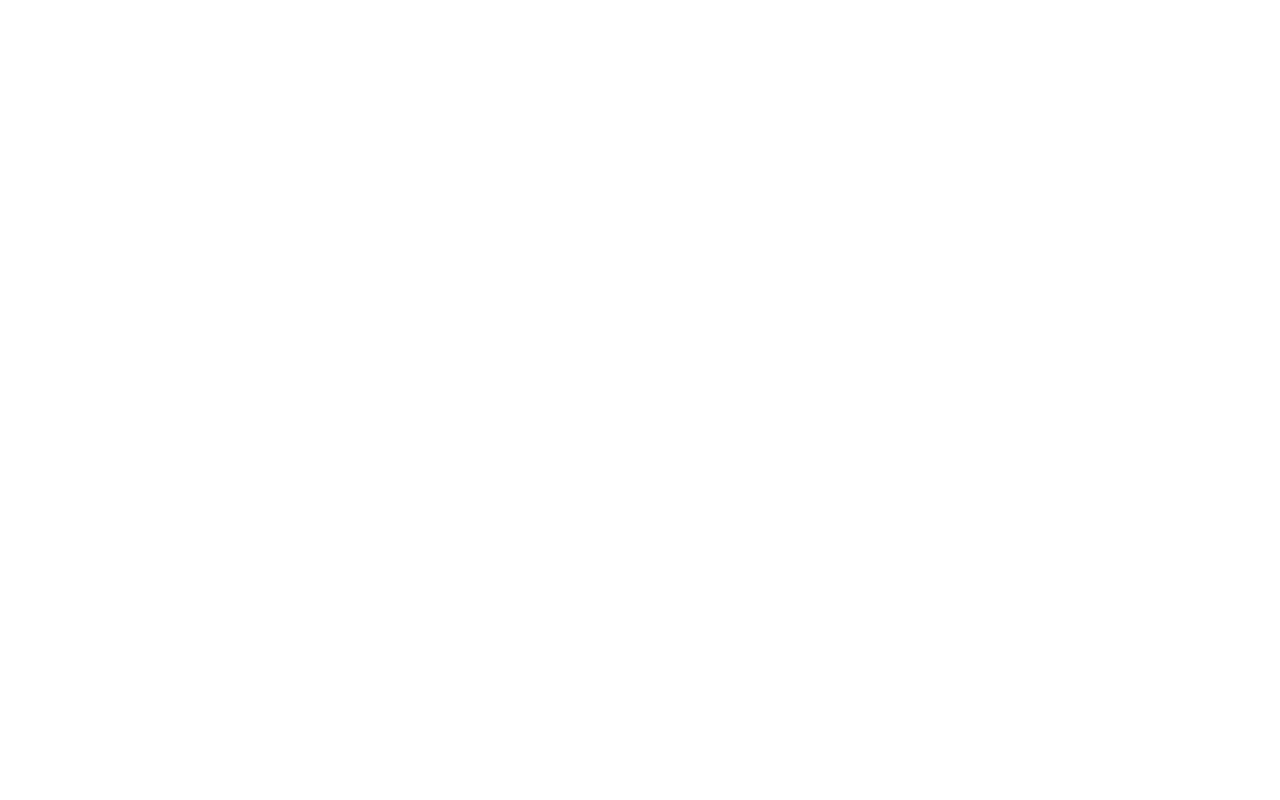
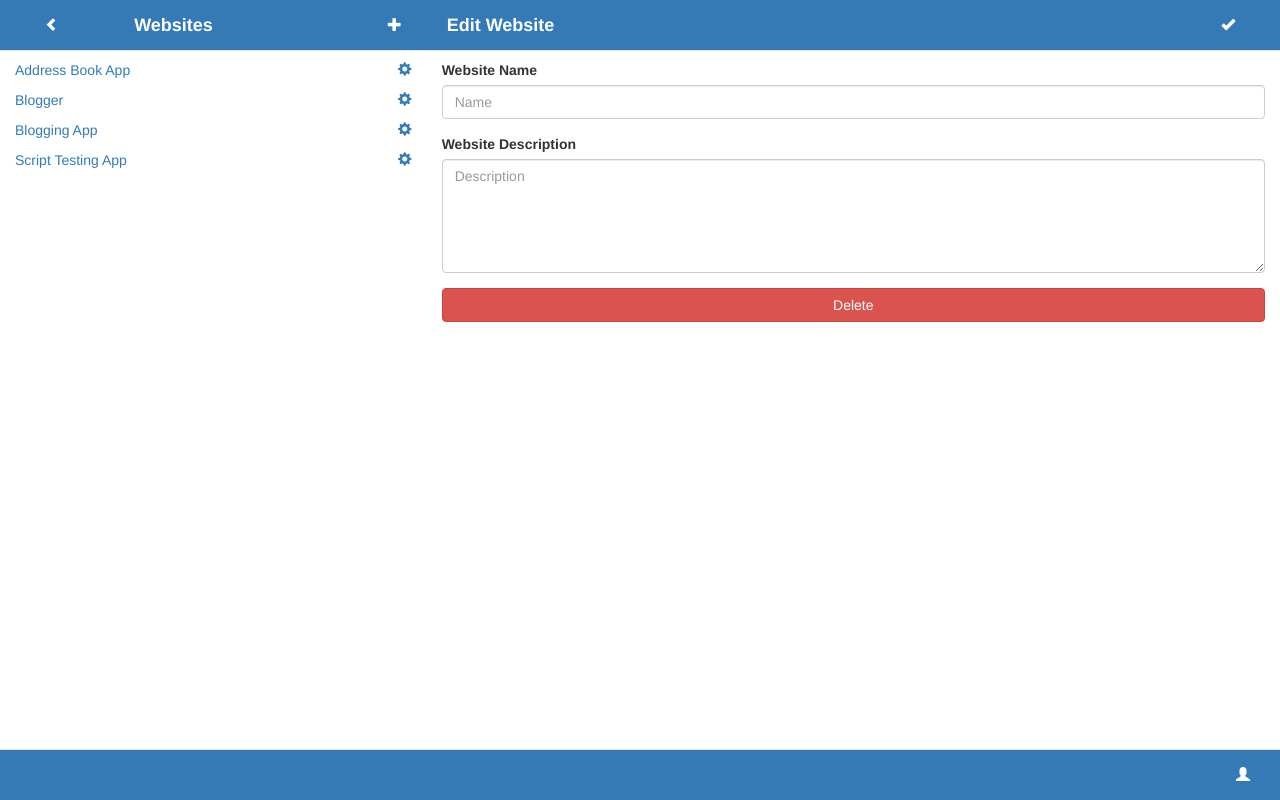
Before and after one commit to Breezen/NEU-wang-xiao-webdev, a website: page public/assignment/website/website-edit.html in a window 1280 px wide. Drawn offline with nearby package versions, Linux system fonts and the light colour scheme.

Commit message:
website-edit done

```diff
--- a/public/assignment/website/website-edit.html
+++ b/public/assignment/website/website-edit.html
@@ -0,0 +1,118 @@
+<!DOCTYPE html>
+<html lang="en">
+<head>
+    <meta charset="UTF-8">
+    <meta name="viewport" content="width=device-width, initial-scale=1">
+    <title>Title</title>
+    <link href="https://maxcdn.bootstrapcdn.com/bootstrap/3.3.6/css/bootstrap.min.css" rel="stylesheet"/>
+    <link href="../css/style.css" rel="stylesheet"/>
+    <link href="../css/website.css" rel="stylesheet"/>
+</head>
+<body>
+
+<nav class="navbar navbar-default navbar-fixed-top">
+    <div class="container-fluid bg-primary">
+        <div class="navbar-header row">
+            <div class="col-xs-1">
+                <p class="navbar-text">
+                    <a href="website-list.html" class="navbar-link">
+                        <span class="glyphicon glyphicon-chevron-left bg-primary"></span>
+                    </a>
+                </p>
+            </div>
+            <div class="col-sm-3 hidden-xs">
+                <a class="navbar-brand" href="#">
+                    <strong class="bg-primary">Websites</strong>
+                </a>
+                <p class="navbar-text pull-right">
+                    <a href="website-new.html" class="navbar-link">
+                        <span class="glyphicon glyphicon-plus bg-primary"></span>
+                    </a>
+                </p>
+            </div>
+            <div class="col-sm-8">
+                <a class="navbar-brand" href="#">
+                    <strong class="bg-primary">Edit Website</strong>
+                </a>
+                <p class="navbar-text pull-right">
+                    <a href="website-list.html" class="navbar-link">
+                        <span class="glyphicon glyphicon-ok bg-primary"></span>
+                    </a>
+                </p>
+            </div>
+        </div>
+    </div>
+</nav>
+
+<div class="container-fluid">
+    <div class="row">
+        <div class="col-sm-4 hidden-xs">
+            <div class="row">
+                <p class="text-blue pull-left margin-left-15">
+                    <a href="../page/page-list.html" class="href">Address Book App</a>
+                </p>
+                <p class="pull-right">
+                    <a href="website-edit.html">
+                        <span class="glyphicon glyphicon-cog text-blue margin-right-15"></span>
+                    </a>
+                </p>
+            </div>
+            <div class="row">
+                <p class="text-blue pull-left margin-left-15">
+                    <a href="../page/page-list.html" class="href">Blogger</a>
+                </p>
+                <p class="pull-right">
+                    <a href="website-edit.html">
+                        <span class="glyphicon glyphicon-cog text-blue margin-right-15"></span>
+                    </a>
+                </p>
+            </div>
+            <div class="row">
+                <p class="text-blue pull-left margin-left-15">
+                    <a href="../page/page-list.html" class="href">Blogging App</a>
+                </p>
+                <p class="pull-right">
+                    <a href="website-edit.html">
+                        <span class="glyphicon glyphicon-cog text-blue margin-right-15"></span>
+                    </a>
+                </p>
+            </div>
+            <div class="row">
+                <p class="text-blue pull-left margin-left-15">
+                    <a href="../page/page-list.html" class="href">Script Testing App</a>
+                </p>
+                <p class="pull-right">
+                    <a href="website-edit.html">
+                        <span class="glyphicon glyphicon-cog text-blue margin-right-15"></span>
+                    </a>
+                </p>
+            </div>
+        </div>
+        <div class="col-sm-8">
+            <form action="">
+                <div class="form-group">
+                    <label for="name">Website Name</label>
+                    <input type="text" class="form-control" id="name" placeholder="Name">
+                </div>
+                <div class="form-group">
+                    <label for="description">Website Description</label>
+                    <textarea class="form-control" rows="5" id="description" placeholder="Description"></textarea>
+                </div>
+            </form>
+            <a href="website-list.html" class="btn btn-block btn-danger">Delete</a>
+        </div>
+    </div>
+</div>
+
+<nav class="navbar navbar-default navbar-fixed-bottom">
+    <div class="container-fluid bg-primary">
+        <p class="navbar-text pull-right">
+            <a href="../user/profile.html" class="navbar-link">
+                <span class="glyphicon glyphicon-user bg-primary"></span>
+            </a>
+        </p>
+    </div>
+</nav>
+
+</body>
+</html>
```
Also changed, not shown: public/assignment/website/website-new.html (+5 -5 lines).
